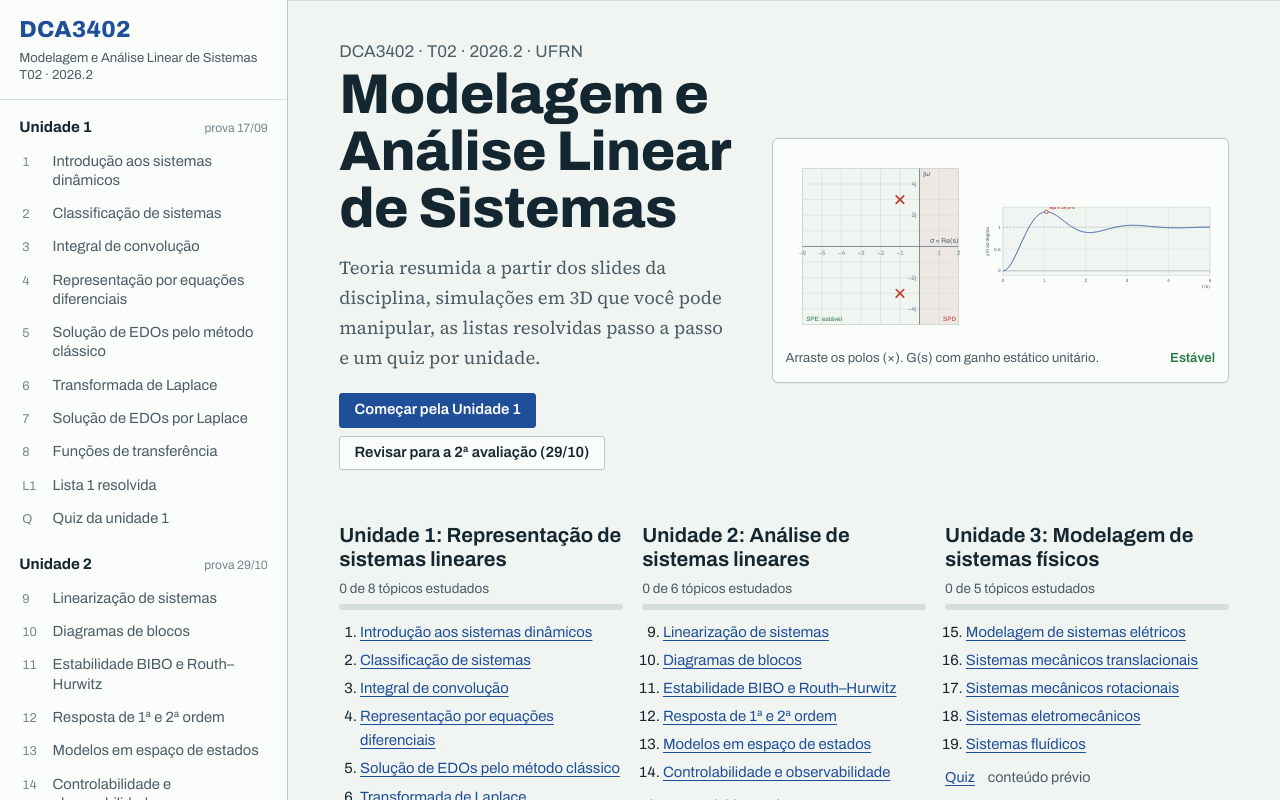
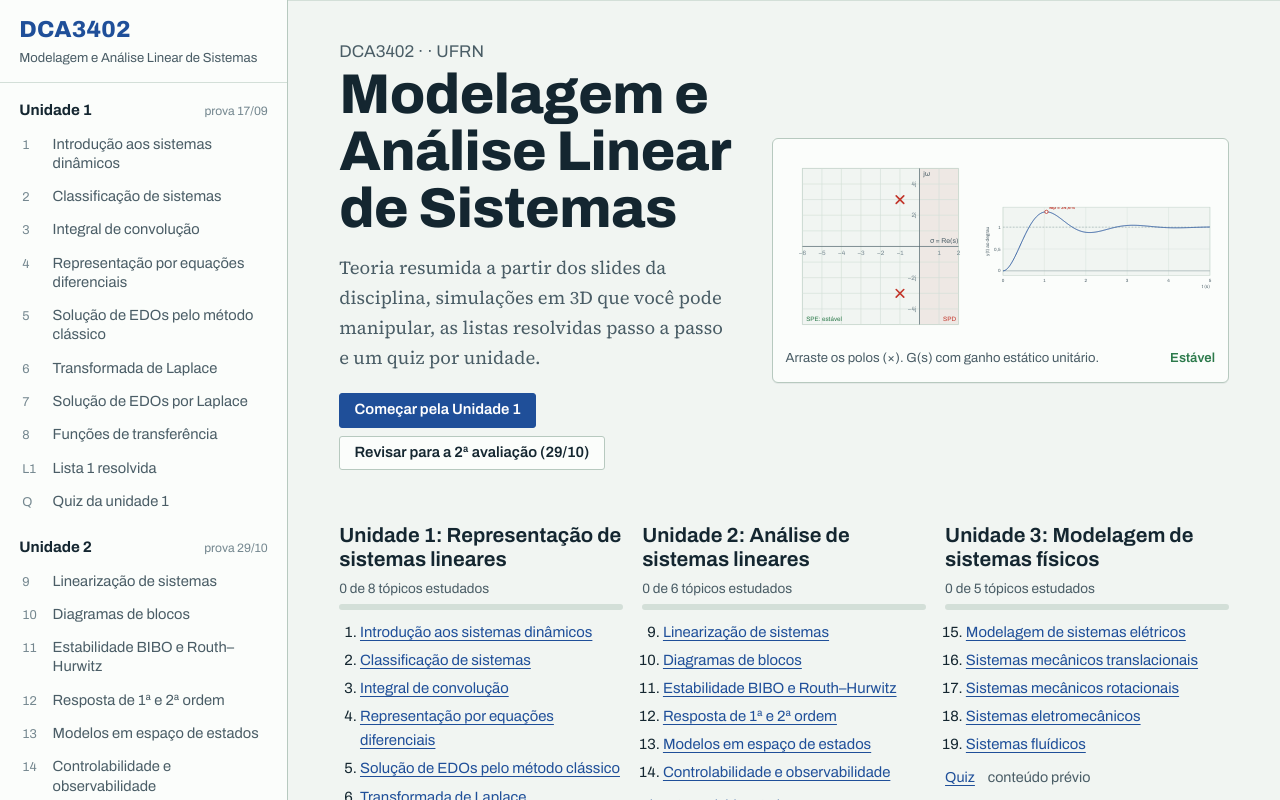
Before and after one commit to emelynfreire/LabDCA3402, a React (Vite) app: page / in a window 1280 px wide. Shown: the top 800 px of the page. Built offline with nearby package versions, Linux system fonts and the light colour scheme.

Commit message:
Remove 'turma' property from course object
Removed the 'turma' property from the course object.

```diff
--- a/src/content/course.js
+++ b/src/content/course.js
@@ -2,7 +2,6 @@
 export const course = {
   code: 'DCA3402',
   name: 'Modelagem e Análise Linear de Sistemas',
-  turma: 'T02 · 2026.2',
   professor: 'Prof. Anderson Luiz de Oliveira Cavalcanti',
   dept: 'Departamento de Engenharia de Computação e Automação (DCA) · UFRN',
   autora: 'Emelyn Clementino Freire',
```
